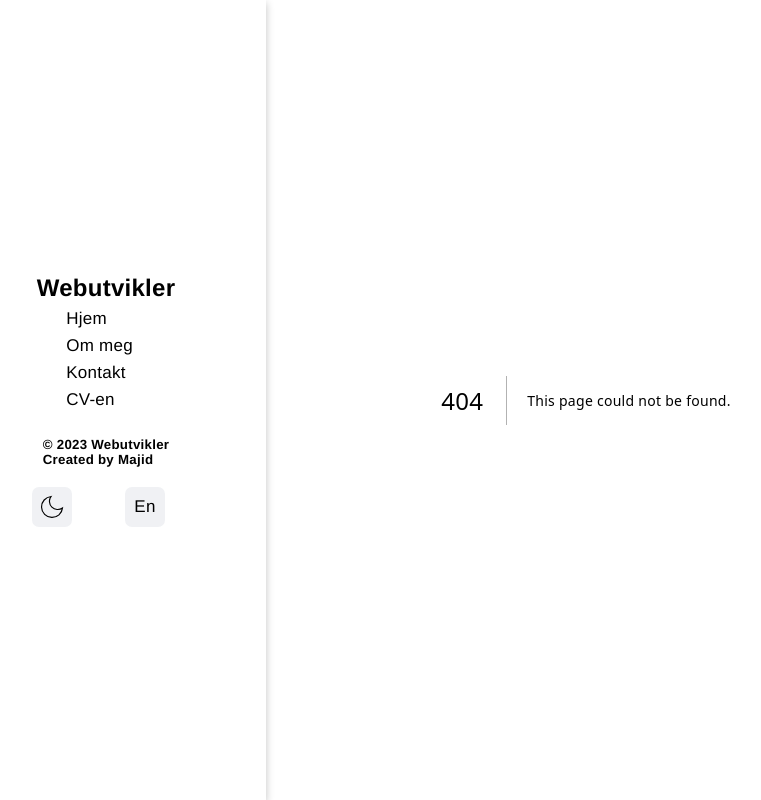
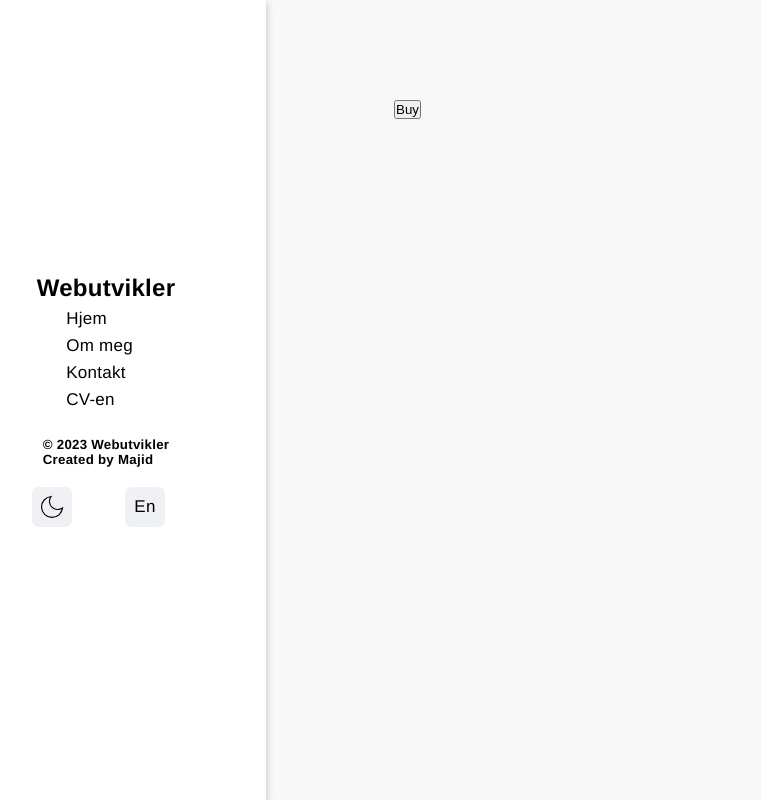
Before and after one commit to maf256/sitedesign, a Next.js app: page /hire in a window 1280 px wide. Before the commit this address had no page. Shown: the whole page, without its empty margins (54-815 px from the left). Built offline with nearby package versions, Linux system fonts and the light colour scheme.

Commit message:
Added Stipe and payment online in Hire

```diff
--- /dev/null
+++ b/components/checkout/checkout.js
@@ -0,0 +1,23 @@
+import { loadStripe } from "@stripe/stripe-js";
+
+
+export async function checkout ({lineItems}){
+    let stripePromise = null
+
+    const getStripe = () => {
+        if(!stripePromise){
+            stripePromise = loadStripe(process.env.NEXT_PUBLIC_API_KEY)
+        }
+        return stripePromise
+    }
+
+    const stripe = await getStripe()
+
+	await stripe.redirectToCheckout({
+		mode: 'payment',
+		lineItems,
+		successUrl: `${window.location.origin}?session_id={CHECKOUT_SESSION_ID}`,
+		cancelUrl: window.location.origin
+	})
+
+}
--- /dev/null
+++ b/components/hire/index.js
@@ -0,0 +1,51 @@
+import styled from 'styled-components';
+import { checkout } from '../checkout/checkout';
+
+
+
+export default function Hire ({language}) {
+
+
+    return (
+        <ContactContainer>
+
+            <button onClick={(()=> {
+                checkout({
+                    lineItems:[
+                        {
+                            price: 'price_1NOkUOD8oJlEjzDyeM1aH6It',
+                            quantity: 1
+                        }
+                    ]
+                })
+            })}>Buy</button>
+        </ContactContainer>
+
+    )
+
+
+}
+
+
+const ContactContainer = styled.div`
+    box-shadow: rgba(0, 0, 0, 0.24) 0px 3px 8px;
+    min-height: 100vh;
+    background-color: ${({theme}) => theme.BC_Home};
+    h1,h2{
+        margin: 30px 0px;
+        color: ${({theme}) => theme.Text_Title};
+
+    }
+    @media (min-width: 900px) {
+        margin-left: 25%;
+        width: 75%;
+        padding: 100px 10%;
+        p {
+            font-size: 20px;
+        }
+    }
+    @media (max-width: 899px) {
+        width: 100%;
+        padding: 100px 10px;
+    }
+`
--- a/package.json
+++ b/package.json
@@ -18,6 +18,7 @@
     "@mui/styled-engine-sc": "^5.12.0",
     "@mui/x-data-grid": "^6.2.1",
     "@mui/x-date-pickers": "^6.2.1",
+    "@stripe/stripe-js": "^1.54.1",
     "autoprefixer": "^10.4.3",
     "axios": "^1.3.4",
     "babel-plugin-styled-components": "^2.1.3",
--- /dev/null
+++ b/pages/hire.js
@@ -0,0 +1,25 @@
+import Hire from "../components/hire";
+
+import Head from 'next/head';
+
+export default function hire ({language}){
+
+    return <>
+        <Head>
+        <   title>Webutvikler</title>
+            <meta
+            name="description"
+            content="web utvikler - Webdesign sandvika - webdesign oslo - webutvikler - react - Fullstack webutviklingr - Responsive- Responsiveness - wordpress - woocommerce - Responsive web design - Responsive page - Responsive webdesign - webdesign, Webshop, Programming, Wordpress, SEO, Digital marketing, Graphic design.
+                webdesign webdesign design webdesign development -  webshop site web -  it consulting - programming wordpress graphic design sandvika oslo Norway bærum digitalm arketing - nettside nettside design nettside utvikling -  nettshop -  it konsulent - utvikling grafisk design digital markedsføring social marketing sosial markeds føring facebook Instagram - linkedin - SEO - CRO"
+            key="desc"
+            />
+            <meta
+                name="keywords" content="HTML,CSS,XML,JavaScript,react,web development, responsive design, front-end development, back-end development,"
+            />
+            <meta name="author" content="Majid Askarifarsangi"/>
+            <meta  name="robots" content=" index , follow "/>
+        </Head>
+        <Hire language={language}/>
+
+    </>
+}
```
Also changed, not shown: components/menu/Menu.js (line endings or trailing spaces), 1 other file (tests, documents, lock files or other folders).
